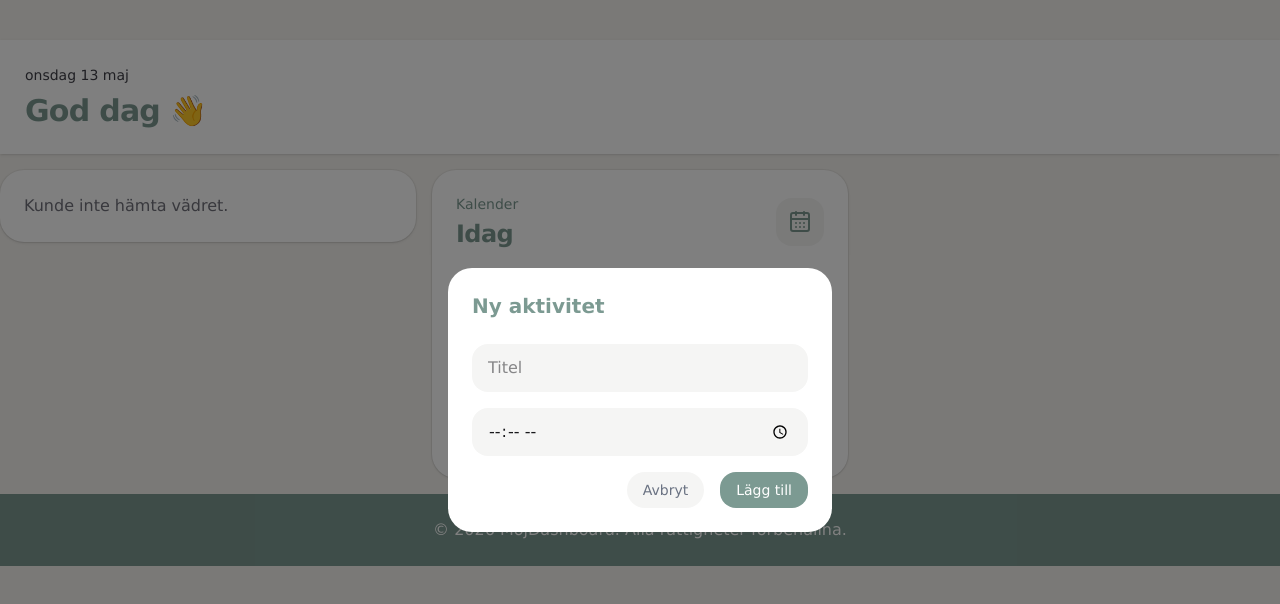
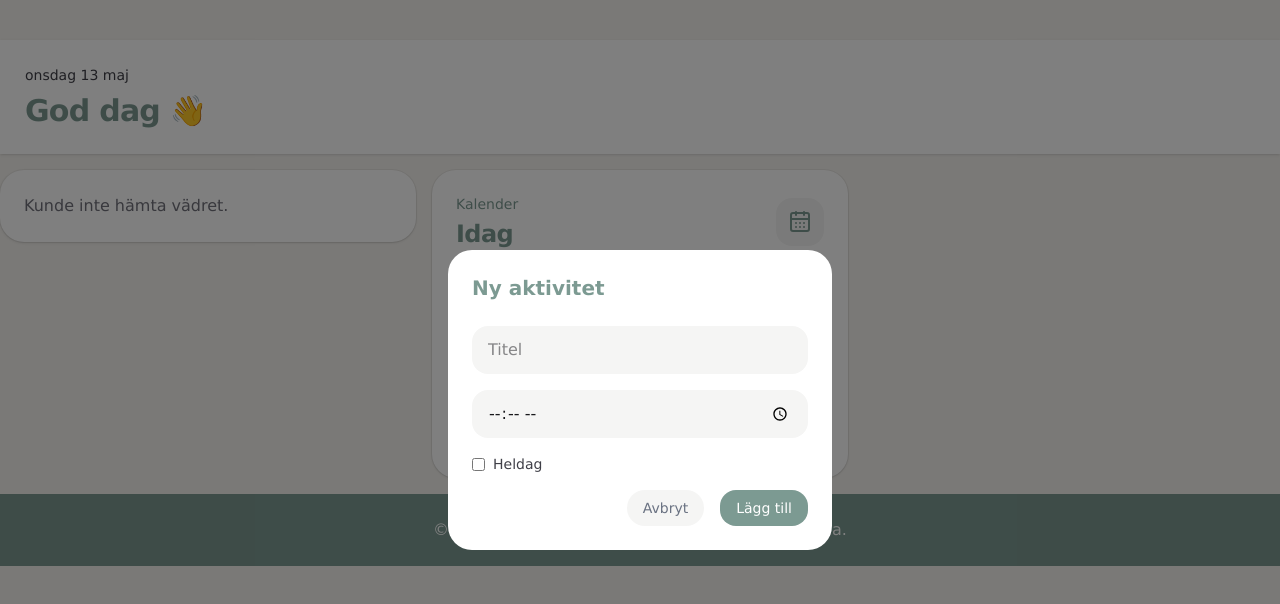
Before and after one commit to madde1/mojDashboard, a React (Vite) app: page / in a window 1280 px wide. Both pictures are taken after a click on the button "Lägg till aktivitet". Shown: the top 604 px of the page. Built offline with nearby package versions, Linux system fonts and the light colour scheme; no server answers.

Commit message:
add allday activites to today calander

```diff
--- a/src/components/TodayCalenderWidget.tsx
+++ b/src/components/TodayCalenderWidget.tsx
@@ -8,7 +8,7 @@ type Event = {
 };
 
 export function TodayWidget() {
-
+  const [allDay, setAllDay] = useState(false);
   const [isOpen, setIsOpen] = useState(false);
   const [title, setTitle] = useState("");
   const [time, setTime] = useState("");
@@ -29,19 +29,22 @@ useEffect(() => {
 
 
 function addEvent() {
-  if (!title || !time) return;
+if (!title || (!allDay && !time)) return;
 
   const newEvent = {
     id: Date.now(),
     title,
     time,
+    allDay,
   };
 
   setEvents((prev) => [...prev, newEvent]);
 
   setTitle("");
   setTime("");
+  setAllDay(false);
   setIsOpen(false);
+
 }
 
 function deleteEvent(id: number) {
@@ -84,13 +87,13 @@ const sortedEvents = [...events].sort(
             className=" flex items-center justify-between rounded-2xl bg-stone-50 px-4 py-3">
               <div className="flex flex-row gap-2 items-center">
             <span className="text-sm text-[#7c9a92]">
-              {event.time}
+                {event.allDay ? "Heldag" : event.time}
             </span>
 
             <span className="font-medium text-zinc-700 capitalize">
               {event.title}
             </span>
-</div>
+              </div>
               <button
               onClick={() => deleteEvent(event.id)}
               className="rounded-lg p-1 text-zinc-400 transition-colors hover:bg-stone-200 hover:text-zinc-600 cursor-pointer ">
@@ -114,6 +117,19 @@ const sortedEvents = [...events].sort(
             <div className="mt-6 space-y-4">
               <input type="text" placeholder="Titel" value={title} onChange={(e) => setTitle(e.target.value)} className="w-full rounded-2xl bg-stone-100 px-4 py-3 outline-none" />
               <input type="time" value={time} onChange={(e) => setTime(e.target.value)} className="w-full rounded-2xl bg-stone-100 px-4 py-3 outline-none" />
+             <label className="flex items-center gap-2">
+              <input
+                type="checkbox"
+                checked={allDay}
+                onChange={(e) =>
+                  setAllDay(e.target.checked)
+                }
+              />
+
+              <span className="text-sm text-zinc-700">
+                Heldag
+              </span>
+            </label>
               <div className="flex justify-end gap-4">
                 <button onClick={() => setIsOpen(false)} className="cursor-pointer px-4 py-2 text-sm text-gray-500 bg-stone-100 rounded-full">Avbryt</button>
                 <button onClick={addEvent} className="cursor-pointer rounded-2xl bg-[#7c9a92] px-4 py-2 text-sm text-white">Lägg till</button>
```
Also changed, not shown: 1 other file (tests, documents, lock files or other folders).
